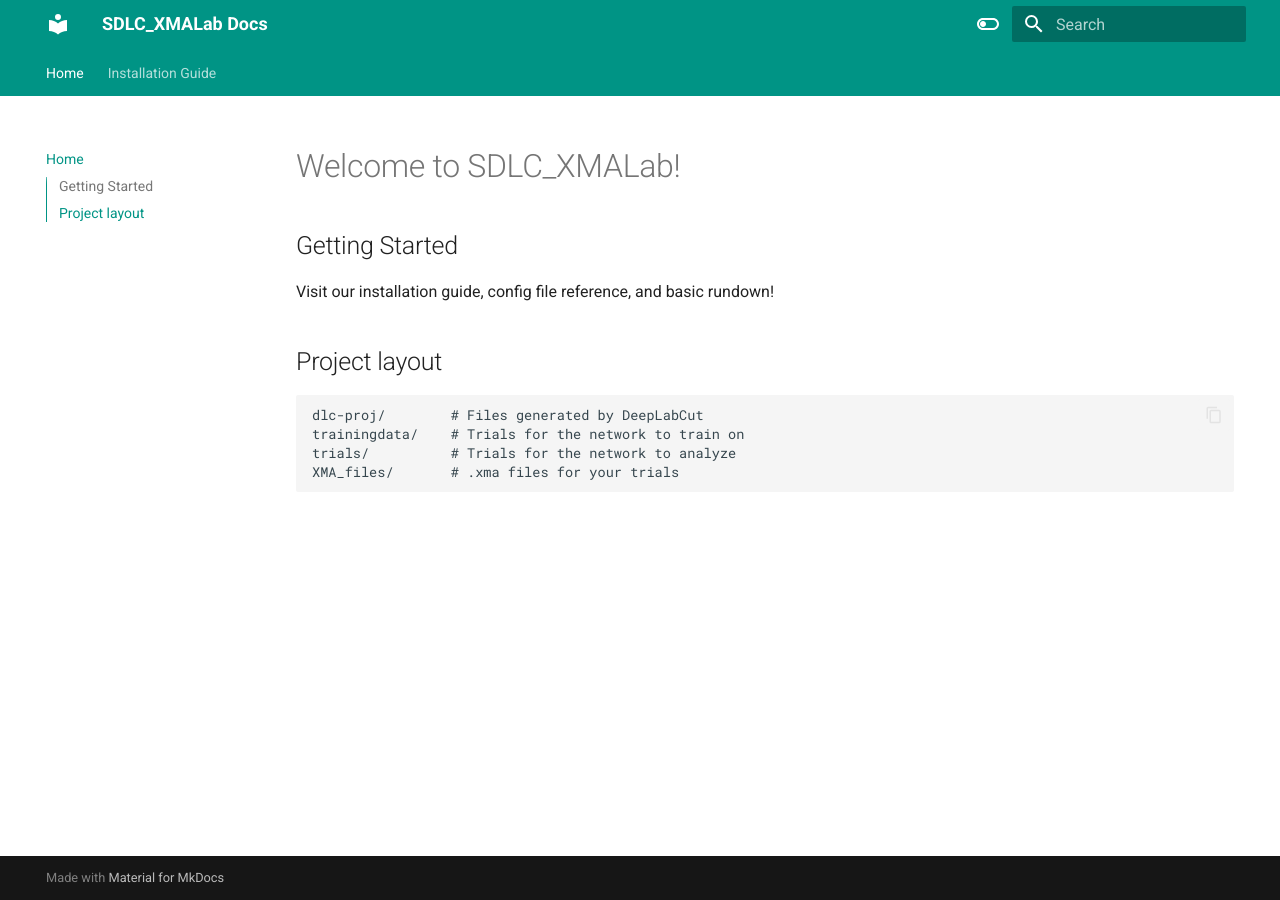
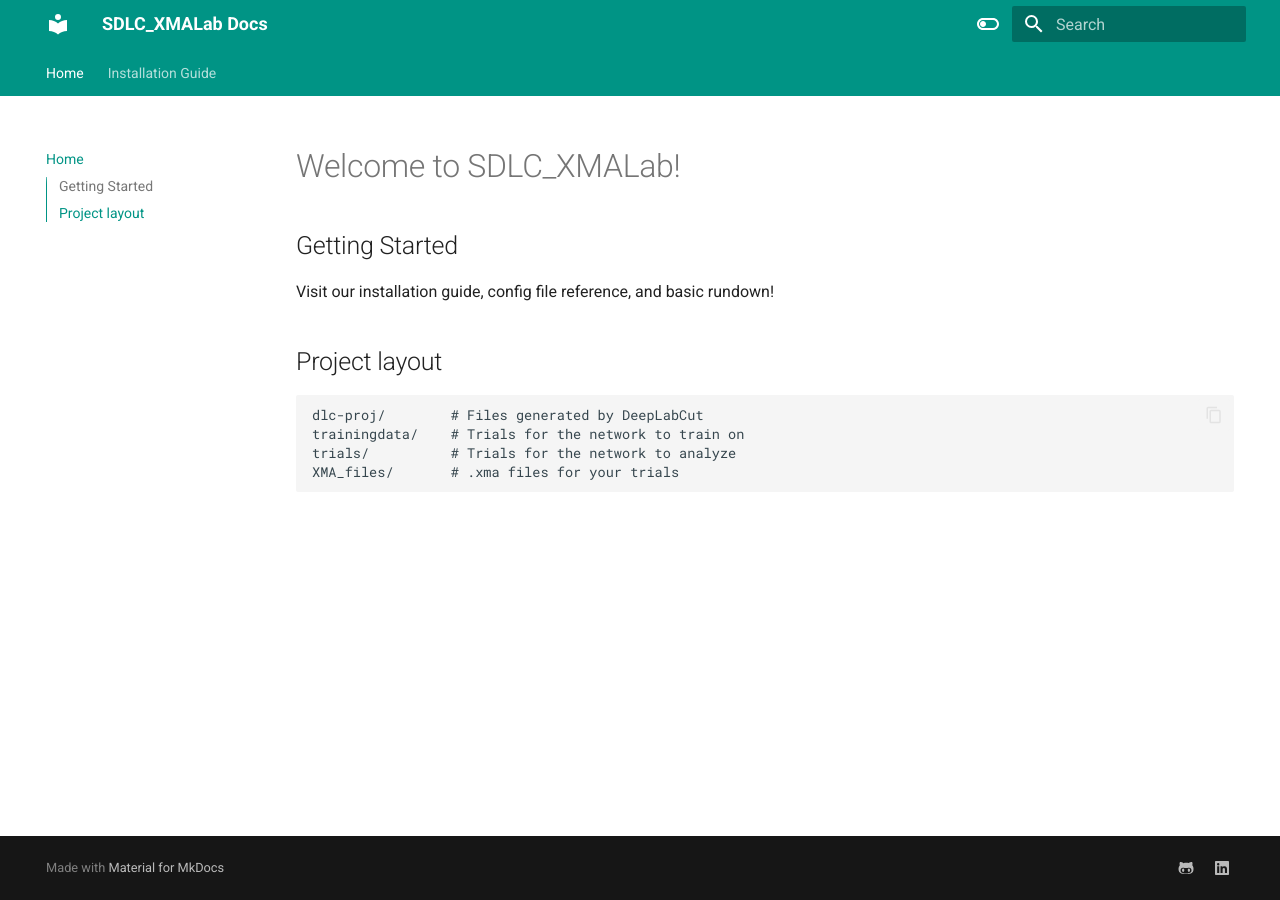
Before and after one commit to sam-delap/deepxromm, an MkDocs documentation site: the page built from docs/index.md, in a window 1280 px wide. Built offline with MkDocs 1.6.1 and Material for MkDocs 9.7.7, drawn with Linux system fonts in a browser that asks for light colours.

Commit message:
deploy the docs to github?

```diff
--- a/mkdocs.yml
+++ b/mkdocs.yml
@@ -28,3 +28,27 @@ theme:
         name: Switch to light mode
       primary: blue
       accent: lime
+
+extra:
+  social:
+    - icon: fontawesome/brands/github-alt
+      link: https://github.com/sam-delap/sdlc_xmalab
+    - icon: fontawesome/brands/linkedin
+      link: https://www.linkedin.com/in/sam-delap/
+
+markdown_extensions:
+  - pymdownx.highlight:
+      anchor_linenums: true
+  - pymdownx.inlinehilite
+  - pymdownx.snippets
+  - admonition
+  - pymdownx.arithmatex:
+      generic: true
+  - footnotes
+  - pymdownx.details
+  - pymdownx.superfences
+  - pymdownx.mark
+  - attr_list
+  - pymdownx.emoji:
+      emoji_index: !!python/name:materialx.emoji.twemoji
+      emoji_generator: !!python/name:materialx.emoji.to_svg
```
Also changed, not shown: 1 other file.
